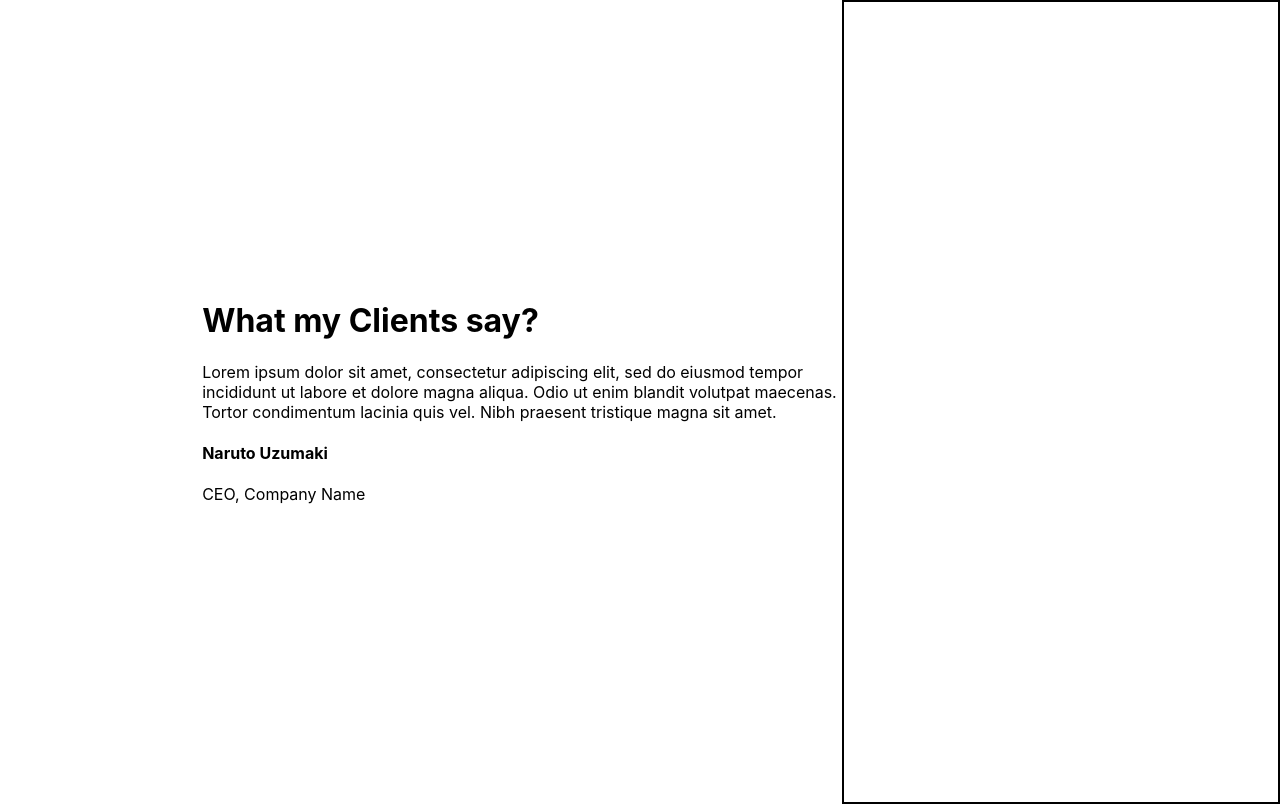
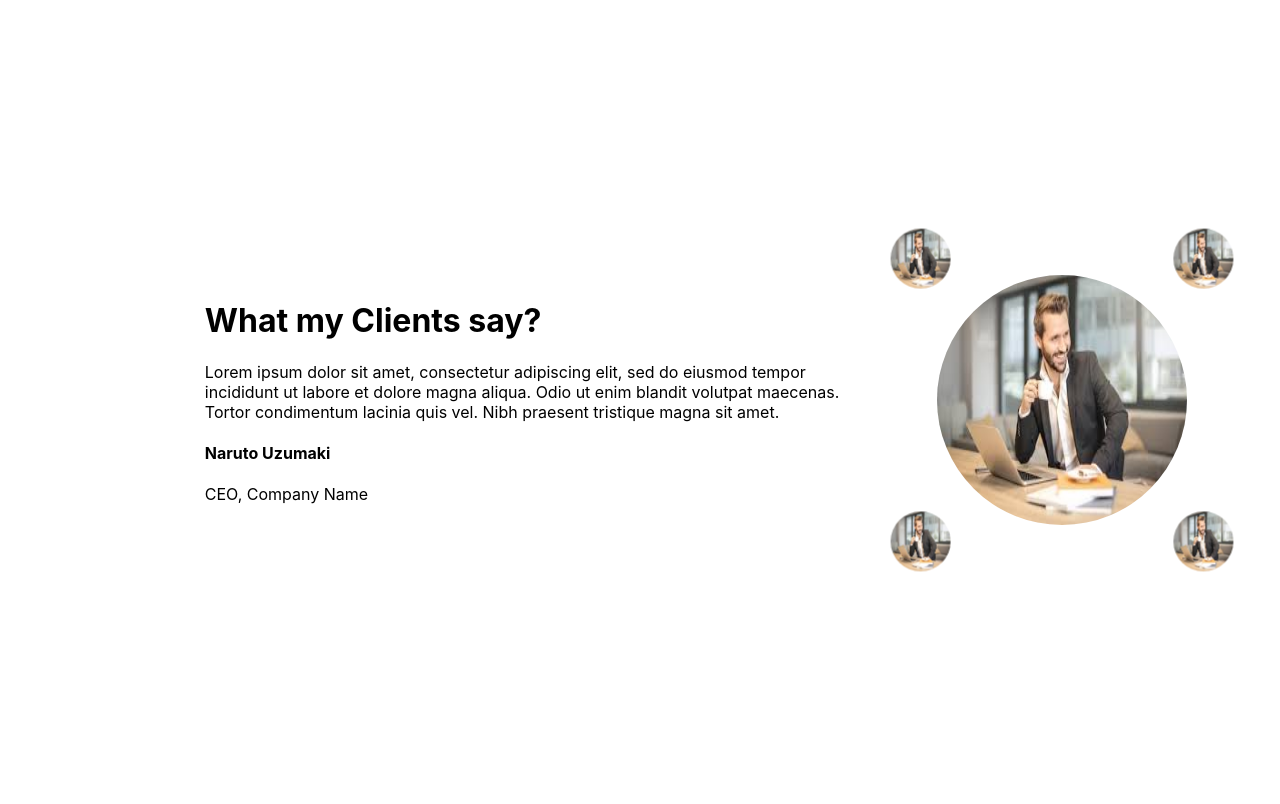
Before and after one commit to abhishekjain35/Rating-component, a React (Create React App) app: page / in a window 1280 px wide. Built offline with nearby package versions, Linux system fonts and the light colour scheme.

Commit message:
Added animation to images.

```diff
--- a/src/Components/Ratings/index.js
+++ b/src/Components/Ratings/index.js
@@ -2,6 +2,9 @@ import React from "react";
 import Container from "./styles/Container";
 import TextContainer from "./styles/TextContainer";
 import ImageContainer from "./styles/ImageContainer";
+import img from "../../assets/images/hero.jpg";
+import MainImage from "./styles/MainImage";
+import { Img1, Img2, Img3, Img4 } from "./styles/RotatingImage";
 
 const RatingComponent = () => {
   return (
@@ -10,20 +13,21 @@ const RatingComponent = () => {
         <div>
           <h1>What my Clients say?</h1>
           <p>
-                        Lorem ipsum dolor sit amet, consectetur adipiscing elit,
-                        sed do eiusmod tempor incididunt ut labore et dolore
-                        magna aliqua. Odio ut enim blandit volutpat maecenas.
-                        Tortor condimentum lacinia quis vel. Nibh praesent
-                        tristique magna sit amet.
+            Lorem ipsum dolor sit amet, consectetur adipiscing elit, sed do
+            eiusmod tempor incididunt ut labore et dolore magna aliqua. Odio ut
+            enim blandit volutpat maecenas. Tortor condimentum lacinia quis vel.
+            Nibh praesent tristique magna sit amet.
           </p>
           <h4>Naruto Uzumaki</h4>
           <p>CEO, Company Name</p>
         </div>
       </TextContainer>
       <ImageContainer>
-                <div>
-                    <img src="" alt=""/>
-                </div>
+        <MainImage src={img} alt="MainImage" />
+        <Img1 src={img} alt="RotatingImage" />
+        <Img2 src={img} alt="RotatingImage" />
+        <Img3 src={img} alt="RotatingImage" />
+        <Img4 src={img} alt="RotatingImage" />
       </ImageContainer>
     </Container>
   );
--- a/src/Components/Ratings/styles/ImageContainer.js
+++ b/src/Components/Ratings/styles/ImageContainer.js
@@ -2,11 +2,13 @@ import styled from "@emotion/styled";
 
 const Container = styled.div`
     display: flex;
-    /* justify-content: center; */
+    justify-content: center;
     align-items: center;
     height: 100vh;
     width: 34vw;
-    border: 2px solid black;
+    // position: absolute;
+    // right: -100px;
+    // overflow-x: hidden;
 `;
 
 export default Container;
--- /dev/null
+++ b/src/Components/Ratings/styles/MainImage.js
@@ -0,0 +1,11 @@
+import styled from "@emotion/styled";
+
+const MainImage = styled.img`
+    border-radius: 50%;
+    width: 250px;
+    height: 250px;
+    // position: absolute;
+    // right: -0px;
+`;
+
+export default MainImage;
--- /dev/null
+++ b/src/Components/Ratings/styles/RotatingImage.js
@@ -0,0 +1,65 @@
+import styled from "@emotion/styled";
+
+const Img1 = styled.img`
+  border-radius: 50%;
+  width: 60px;
+  height: 60px;
+  position: absolute;
+  animation: myOrbit1 8s linear infinite;
+  @keyframes myOrbit1 {
+    0% {
+      transform: rotate(90deg) translateX(200px) rotate(-90deg);
+    }
+    100% {
+      transform: rotate(450deg) translateX(200px) rotate(-450deg);
+    }
+  }
+`;
+
+const Img2 = styled.img`
+  border-radius: 50%;
+  width: 60px;
+  height: 60px;
+  position: absolute;
+  animation: myOrbit 8s linear infinite;
+  @keyframes myOrbit {
+    0% {
+      transform: rotate(0deg) translateX(200px) rotate(0deg);
+    }
+    100% {
+      transform: rotate(360deg) translateX(200px) rotate(-360deg);
+    }
+  }
+`;
+const Img3 = styled.img`
+  border-radius: 50%;
+  width: 60px;
+  height: 60px;
+  position: absolute;
+  animation: myOrbit3 8s linear infinite;
+  @keyframes myOrbit3 {
+    0% {
+      transform: rotate(180deg) translateX(200px) rotate(-180deg);
+    }
+    100% {
+      transform: rotate(540deg) translateX(200px) rotate(-540deg);
+    }
+  }
+`;
+const Img4 = styled.img`
+  border-radius: 50%;
+  width: 60px;
+  height: 60px;
+  position: absolute;
+  animation: myOrbit4 8s linear infinite;
+  @keyframes myOrbit4 {
+    0% {
+      transform: rotate(270deg) translateX(200px) rotate(-270deg);
+    }
+    100% {
+      transform: rotate(630deg) translateX(200px) rotate(-630deg);
+    }
+  }
+`;
+
+export { Img1, Img2, Img3, Img4 };
```
Lines whose indentation alone changed are shown as unchanged.
